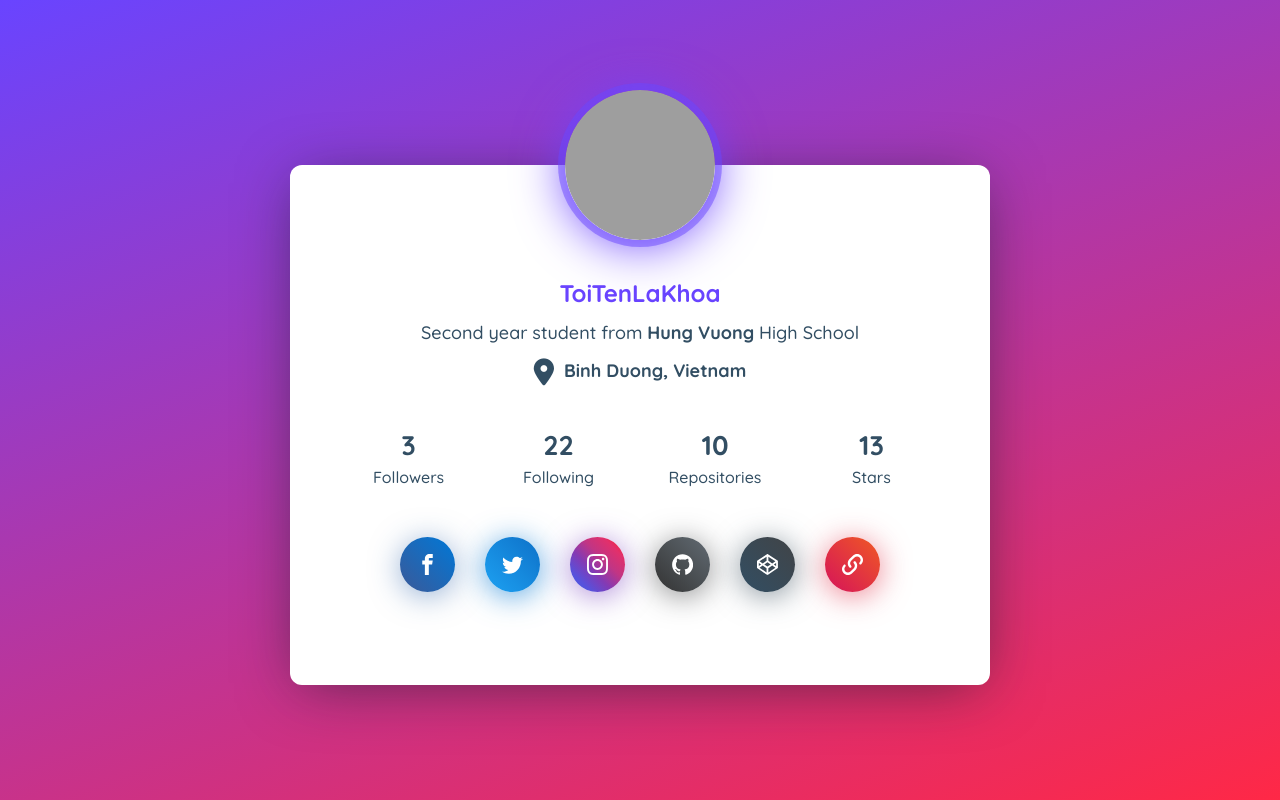
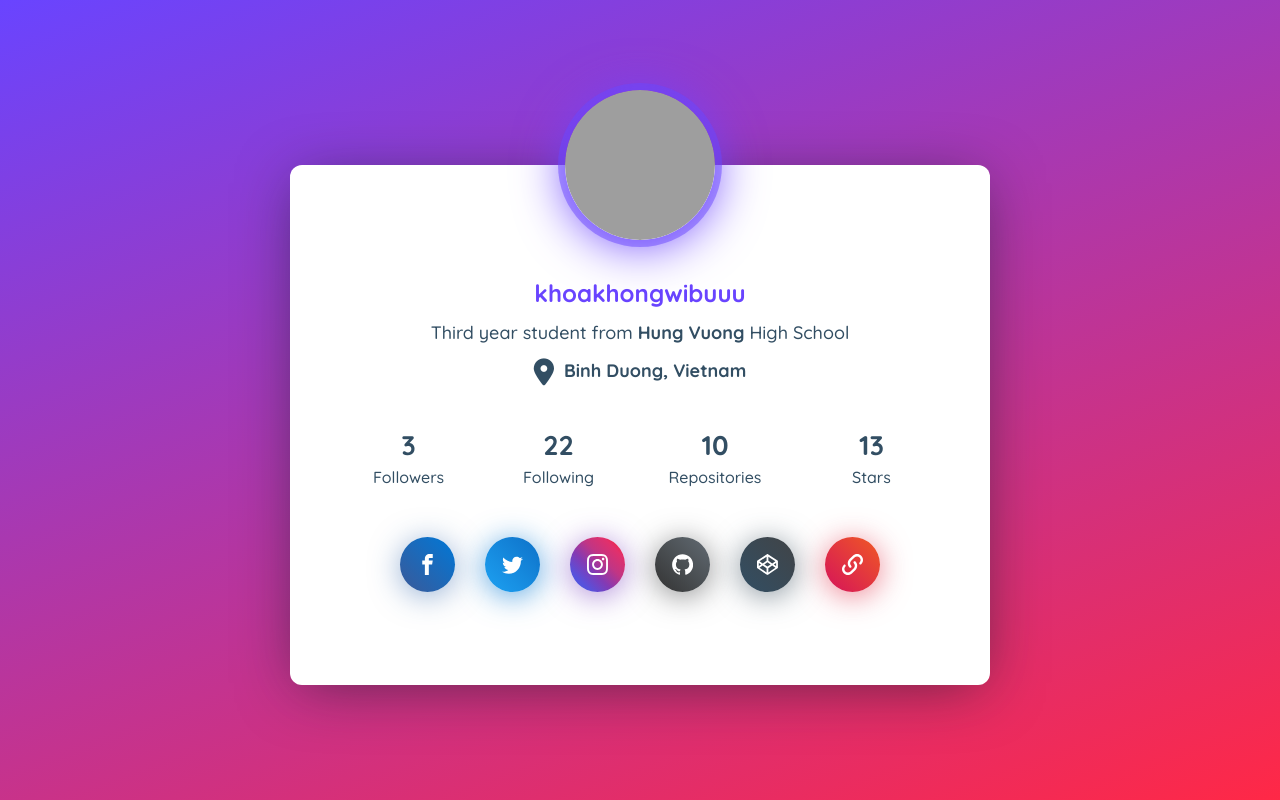
Before and after one commit to khoakhongwibuuu/khoakhongwibuuu.github.io, a plain HTML site: page index.html in a window 1280 px wide. Drawn offline with nearby package versions, Linux system fonts and the light colour scheme; grey boxes are pictures that could not be loaded.

Commit message:
⬆️ Updated

```diff
--- a/config.js
+++ b/config.js
@@ -2,13 +2,4 @@ const FOLLOWER_VAL = 3;
 const FOLLOWING_VAL = 22;
 const REPO_VAL = 10;
 const STAR_VAL = 13;
-
-let followers = document.querySelector("#followers-count");
-let followings = document.querySelector("#following-count");
-let repos = document.querySelector("#repo-count");
-let stars = document.querySelector("#star-count");
-
-followers.setAttribute("data-val", FOLLOWER_VAL)
-followings.setAttribute("data-val", FOLLOWING_VAL)
-repos.setAttribute("data-val", REPO_VAL)
-stars.setAttribute("data-val", STAR_VAL)
+const PROFILE_LINK = 'khoakhongwibuuu.github.io'
--- a/index.html
+++ b/index.html
@@ -17,8 +17,8 @@
             <div class="profile-card__img"><img src="https://avatars.githubusercontent.com/u/88573547?s=400&v=4"
                     alt="profile card"></div>
             <div class="profile-card__cnt js-profile-cnt">
-                <div class="profile-card__name">ToiTenLaKhoa</div>
-                <div class="profile-card__txt">Second year student from <strong>Hung Vuong</strong> High School</div>
+                <div class="profile-card__name">khoakhongwibuuu</div>
+                <div class="profile-card__txt">Third year student from <strong>Hung Vuong</strong> High School</div>
                 <div class="profile-card-loc">
                     <span class="profile-card-loc__icon">
                         <!-- <svg class="icon">
@@ -55,7 +55,7 @@
                     </div>
                 </div>
                 <div class="profile-card-social">
-                    <a href="https://www.facebook.com/iamkhoavu" class="profile-card-social__item facebook"
+                    <a href="https://www.facebook.com/khoakhongwibuuu" class="profile-card-social__item facebook"
                         target="_blank">
                         <span class="icon-font">
                             <svg class="icon">
@@ -63,7 +63,7 @@
                             </svg>
                         </span>
                     </a>
-                    <a href="https://twitter.com/Khoanowibu" class="profile-card-social__item twitter" target="_blank">
+                    <a href="https://twitter.com/khoakhongwibuuu" class="profile-card-social__item twitter" target="_blank">
                         <span class="icon-font">
                             <svg class="icon">
                                 <use xlink:href="#icon-twitter"></use>
@@ -78,14 +78,14 @@
                             </svg>
                         </span>
                     </a>
-                    <a href="https://github.com/ToiTenLaKhoa" class="profile-card-social__item github" target="_blank">
+                    <a href="https://github.com/khoakhongwibuuu" class="profile-card-social__item github" target="_blank">
                         <span class="icon-font">
                             <svg class="icon">
                                 <use xlink:href="#icon-github"></use>
                             </svg>
                         </span>
                     </a>
-                    <a href="https://codepen.io/ToiTenLaKhoa" class="profile-card-social__item codepen" target="_blank">
+                    <a href="https://codepen.io/khoakhongwibuuu" class="profile-card-social__item codepen" target="_blank">
                         <span class="icon-font">
                             <svg class="icon">
                                 <use xlink:href="#icon-codepen"></use>
--- a/script.js
+++ b/script.js
@@ -1,5 +1,15 @@
 let valueDisplays = document.querySelectorAll(".num");
 let interval = 200;
+
+let followers = document.querySelector("#followers-count");
+let followings = document.querySelector("#following-count");
+let repos = document.querySelector("#repo-count");
+let stars = document.querySelector("#star-count");
+
+followers.setAttribute("data-val", FOLLOWER_VAL)
+followings.setAttribute("data-val", FOLLOWING_VAL)
+repos.setAttribute("data-val", REPO_VAL)
+stars.setAttribute("data-val", STAR_VAL)
 
 valueDisplays.forEach((valueDisplay) => {
     let startValue = -1;
@@ -15,7 +25,7 @@ valueDisplays.forEach((valueDisplay) => {
 });
 
 document.querySelector("#link-copy").addEventListener("click", function () {
-    navigator.clipboard.writeText("toitenlakhoa.github.io");
+    navigator.clipboard.writeText(PROFILE_LINK);
     document.querySelector('.js-profile-card').classList.add('active');
     setTimeout(function () {
         document.querySelector('.js-profile-card').classList.remove('active');
```
